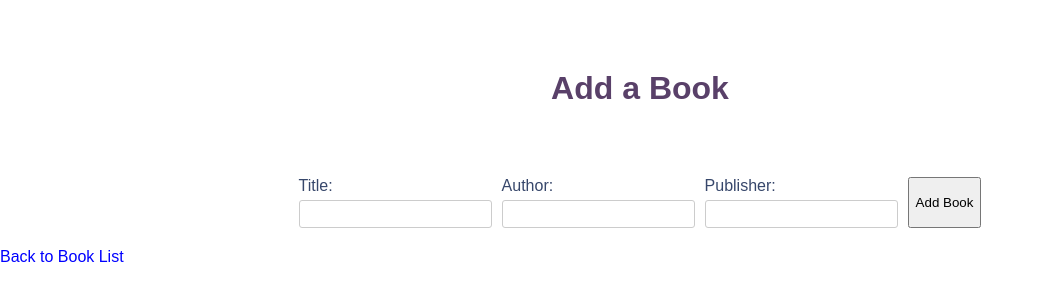
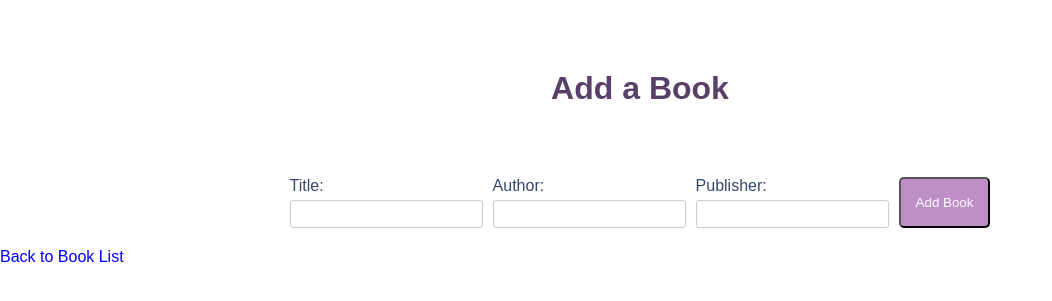
Before and after one commit to laurinchenbienchen/laurinesrepository, a Flask app: page /add in a window 1280 px wide. Shown: the top 301 px of the page, without its empty margins (0-1052 px from the left). Run offline with Flask 3, Linux system fonts and the light colour scheme.

Commit message:
commit1360931

```diff
--- a/wpPrüfung/static/style.css
+++ b/wpPrüfung/static/style.css
@@ -141,3 +141,16 @@ input[type="text"] {
     border: 1px solid #ccc;
     border-radius: 3px;
 }
+
+.btn {
+    padding: 10px 15px;
+    background-color: #be8ec7;
+    color: white;
+    borer: none;
+    border-radius: 5px;
+    cursor: pointer;
+}
+
+.btn:hover {
+    background-color: #a06f
+}
--- a/wpPrüfung/templates/add.html
+++ b/wpPrüfung/templates/add.html
@@ -21,7 +21,7 @@
             <label for="publisher">Publisher:</label>
             <input type="text" id="publisher" name="publisher" required>
         </div>
-        <button type="submit">Add Book</button>
+        <button type="submit" class="btn">Add Book</button>
     </form>
     <a href="/">Back to Book List</a>
 </body>
```
